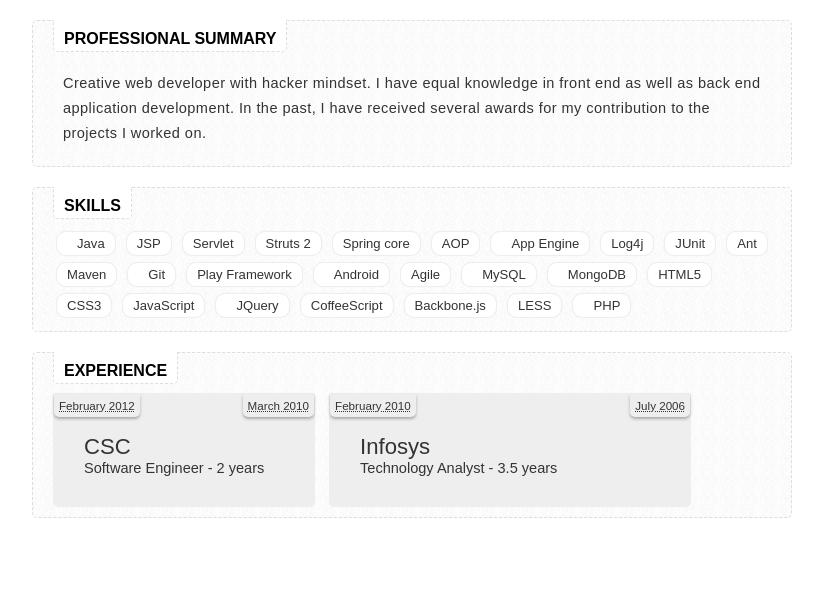
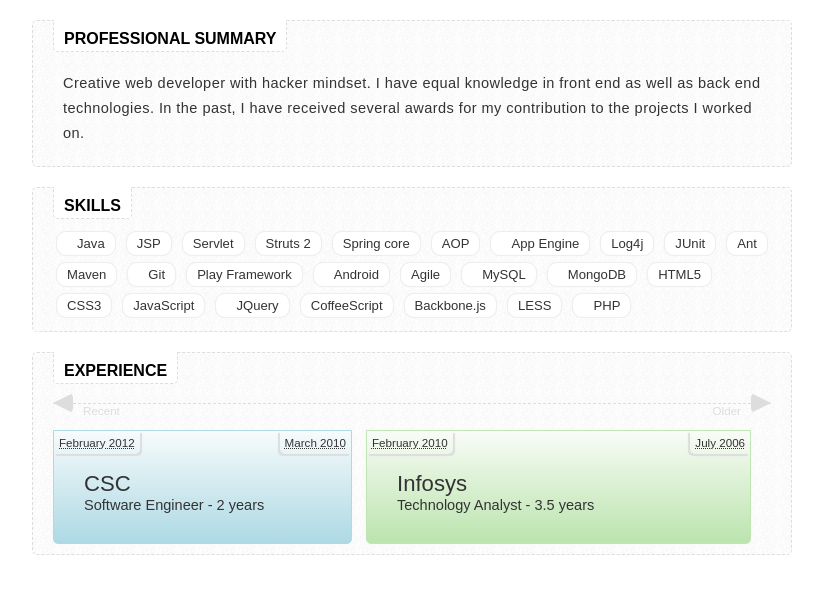
Before and after one commit to vraa/resume, a plain HTML site: page index.htm in a window 1280 px wide. Shown: the part 175-768 px from the top of the page, without its empty margins (228-1051 px from the left). Drawn offline with Linux system fonts and the light colour scheme.

Commit message:
added experience section scale.

```diff
--- a/index.htm
+++ b/index.htm
@@ -50,7 +50,7 @@
 				<span class='tit'>
 					Professional summary
 				</span>
-				<p>Creative web developer with hacker mindset. I have equal knowledge in front end as well as back end application development. In the past, I have received several awards for my contribution to the projects I worked on.</p>
+				<p>Creative web developer with hacker mindset. I have equal knowledge in front end as well as back end technologies. In the past, I have received several awards for my contribution to the projects I worked on.</p>
 			</section>
 
 			<section class='skills'>
@@ -90,7 +90,11 @@
 				<span class='tit'>
 					Experience
 				</span>
-
+				<div class='scale'>
+					<span class='left-end'></span>
+					<span class='line'><label class='lbl-left'>Recent</label> <label class='lbl-right'>Older</label></span>
+					<span class='right-end'></span>
+				</div>
 				<ol class='vcalendar'>
 					<li class='experience vevent csc'>
 						<span class='location'>CSC</span>
--- a/resume.css
+++ b/resume.css
@@ -207,45 +207,102 @@ section > p{
 			display: inline-block;
 			position: relative;
 			padding:30px;
-			border:1px solid #eee;
+			border:1px solid #ddd;
 		}
 			.work .dtstart{
 				position: absolute;
 				top:0;
 				right:0;
+				border-radius:0 0 0 5px;
+				box-shadow:-2px 2px 1px #ddd;
 			}
 			.work .dtend{
 				position:absolute;
 				top:0;
 				left:0;
+				border-radius:0 0 5px 0;
+				box-shadow:2px 2px 1px #ddd;
 			}
 			.work .dtstart, .work .dtend{
 				padding: 5px;
 				font-size:.8em;
-				box-shadow:0 2px 3px #aaa;
-				border-radius:0 0 5px 5px;
 			}
 			.experience.vevent{
 				border-radius:0 0 5px 5px;
 				margin-right:10px;
-				background: #eeeeee; /* Old browsers */
-background: -moz-linear-gradient(top,  #eeeeee 0%, #eeeeee 100%); /* FF3.6+ */
-background: -webkit-gradient(linear, left top, left bottom, color-stop(0%,#eeeeee), color-stop(100%,#eeeeee)); /* Chrome,Safari4+ */
-background: -webkit-linear-gradient(top,  #eeeeee 0%,#eeeeee 100%); /* Chrome10+,Safari5.1+ */
-background: -o-linear-gradient(top,  #eeeeee 0%,#eeeeee 100%); /* Opera 11.10+ */
-background: -ms-linear-gradient(top,  #eeeeee 0%,#eeeeee 100%); /* IE10+ */
-background: linear-gradient(top,  #eeeeee 0%,#eeeeee 100%); /* W3C */
-filter: progid:DXImageTransform.Microsoft.gradient( startColorstr='#eeeeee', endColorstr='#eeeeee',GradientType=0 ); /* IE6-9 */
-
+				border:1px solid #000;
 			}
 			.experience.csc{
-				width:200px;
+				width:33%;
+				background: #f7fbfc; /* Old browsers */
+				background: -moz-linear-gradient(top,  #f7fbfc 0%, #d9edf2 40%, #add9e4 100%); /* FF3.6+ */
+				background: -webkit-gradient(linear, left top, left bottom, color-stop(0%,#f7fbfc), color-stop(40%,#d9edf2), color-stop(100%,#add9e4)); /* Chrome,Safari4+ */
+				background: -webkit-linear-gradient(top,  #f7fbfc 0%,#d9edf2 40%,#add9e4 100%); /* Chrome10+,Safari5.1+ */
+				background: -o-linear-gradient(top,  #f7fbfc 0%,#d9edf2 40%,#add9e4 100%); /* Opera 11.10+ */
+				background: -ms-linear-gradient(top,  #f7fbfc 0%,#d9edf2 40%,#add9e4 100%); /* IE10+ */
+				background: linear-gradient(top,  #f7fbfc 0%,#d9edf2 40%,#add9e4 100%); /* W3C */
+				filter: progid:DXImageTransform.Microsoft.gradient( startColorstr='#f7fbfc', endColorstr='#add9e4',GradientType=0 ); /* IE6-9 */
+				border-color:#AEDAE4!important;
 			}
 			.experience.infy{
-				width:300px;
+				width:45%;
+				background: #f9fcf8; /* Old browsers */
+				background: -moz-linear-gradient(top,  #f9fcf8 0%, #dff2d8 40%, #bbe4ae 100%); /* FF3.6+ */
+				background: -webkit-gradient(linear, left top, left bottom, color-stop(0%,#f9fcf8), color-stop(40%,#dff2d8), color-stop(100%,#bbe4ae)); /* Chrome,Safari4+ */
+				background: -webkit-linear-gradient(top,  #f9fcf8 0%,#dff2d8 40%,#bbe4ae 100%); /* Chrome10+,Safari5.1+ */
+				background: -o-linear-gradient(top,  #f9fcf8 0%,#dff2d8 40%,#bbe4ae 100%); /* Opera 11.10+ */
+				background: -ms-linear-gradient(top,  #f9fcf8 0%,#dff2d8 40%,#bbe4ae 100%); /* IE10+ */
+				background: linear-gradient(top,  #f9fcf8 0%,#dff2d8 40%,#bbe4ae 100%); /* W3C */
+				filter: progid:DXImageTransform.Microsoft.gradient( startColorstr='#f9fcf8', endColorstr='#bbe4ae',GradientType=0 ); /* IE6-9 */
+				border-color:#BFE6B3!important;
 			}
 			.experience .location{
 				margin-top:10px;
 				display: block;
 				font-size:1.52em;
 			}
+.scale{
+	position: relative;
+	margin:10px 0;
+}
+	.scale > span{
+		display: inline-block;
+	}
+	.scale .left-end{
+		width: 0;
+		height: 0;
+		border-top: 10px solid transparent;
+		border-right: 20px solid #ddd;
+		border-bottom: 10px solid transparent;
+		border-radius:5px;
+		position: absolute;
+		top:-10px;
+		left:0;
+	}
+	.scale .right-end{
+		width: 0;
+		height: 0;
+		border-top: 10px solid transparent;
+		border-left: 20px solid #ddd;
+		border-bottom: 10px solid transparent;
+		border-radius:5px;
+		position: absolute;
+		top:-10px;
+		right:0;
+	}
+	.scale .line{
+		width:100%;
+		border-top:1px dashed #ddd;
+	}
+		.scale .line label{
+			font-size:.8em;
+			color:#ddd;
+		}
+		.scale .line .lbl-left{
+			float:left;
+			margin-left:30px;
+		}
+		.scale .line .lbl-right{
+			float:right;
+			margin-right:30px;
+		}
```
